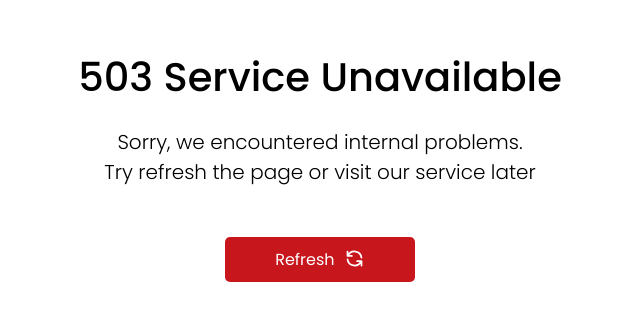
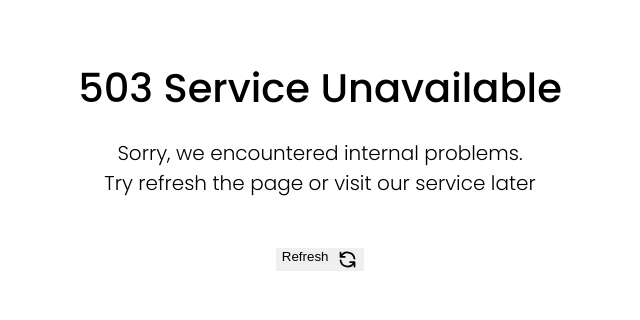
Before and after one commit to rafii2000/Food-Ordering-App-Website, a React (Create React App) app: page / in a window 1280 px wide. Shown: the part 236-556 px from the top of the page, without its empty margins (320-960 px from the left). Built offline with nearby package versions, Linux system fonts and the light colour scheme; no server answers.

Commit message:
fix: order-summary-form + minor fixes

```diff
--- a/src/components/common/Forms/AccountForm/logic.js
+++ b/src/components/common/Forms/AccountForm/logic.js
@@ -38,7 +38,7 @@ export function useAccountForm(){
                 credentials: {
                     userID:             (userAccountData && userAccountData.userID)          ||  null,
                     email:              (userAccountData && userAccountData.email)           ||  null,
-                    password:           (userAccountData && userAccountData.password)        ||  null,
+                    password:           null,
                     repeatPassword:     null,
                 },
 
@@ -65,10 +65,7 @@ export function useAccountForm(){
             return {
 
                 credentials: {
-                    // userID:             (userCachedData && userCachedData.userID)           ||  null,
                     email:              (userCachedData && userCachedData.email)            ||  null,
-                    // password:           (userCachedData && userCachedData.password)         ||  null,
-                    // repeatPassword:     null,
                 },
 
                 userData: {
@@ -149,7 +146,7 @@ export function useAccountForm(){
                 axios.put(`/api/users/${userID}`,  {userID: userID, data: newUserData})
                 .then(res => {
                     //show modal message on success
-                    console.log(res.data)
+                    //console.log(res.data)
                     setUpdateResult({status: res.data.status, message: res.data.message, id: Math.random()})
                 })
                 .catch(err => {
@@ -203,6 +200,7 @@ export function useAccountForm(){
                         })
                     }
                     else{
+                        setUpdateResult({status: 'error', message: 'Passwords are different', id: Math.random()})
                         reset(formValues())
                     }
                 }
--- a/src/components/common/Forms/OrderSummaryForm/index.js
+++ b/src/components/common/Forms/OrderSummaryForm/index.js
@@ -180,7 +180,9 @@ export default function OrderSummary() {
                         <NamedSection name='Payments methods' mb={'35px'}>
                             <div className='payment_methods' >
 
-                                <input type='hidden' {...register('paymentMethod', {})}></input>
+                                <div style={{width: '100%', height: '0px', overflow: 'hidden'}}>
+                                    <input type='' {...register('paymentMethod', {required: true})}></input>
+                                </div>
 
                                 <button type='button' is_active={paymentMethod === 'blik' ? 'true' : 'false'}
                                     onClick={() => {setValue('paymentMethod', 'blik'); setPaymentMethod('blik') }}
--- a/src/components/common/HttpErrors/style.css
+++ b/src/components/common/HttpErrors/style.css
@@ -24,7 +24,7 @@
     margin-bottom: 50px;
 }
 
-.http_error > section > button{
+.http_error > section > a{
     font-family: 'Poppins', sans-serif;
     background-color: var(--accent_color);
     color: white;
@@ -35,7 +35,7 @@
     cursor: pointer;
 }
 
-.http_error > section > button > svg{
+.http_error > section > a > svg{
 
     color: white;
 }
```
